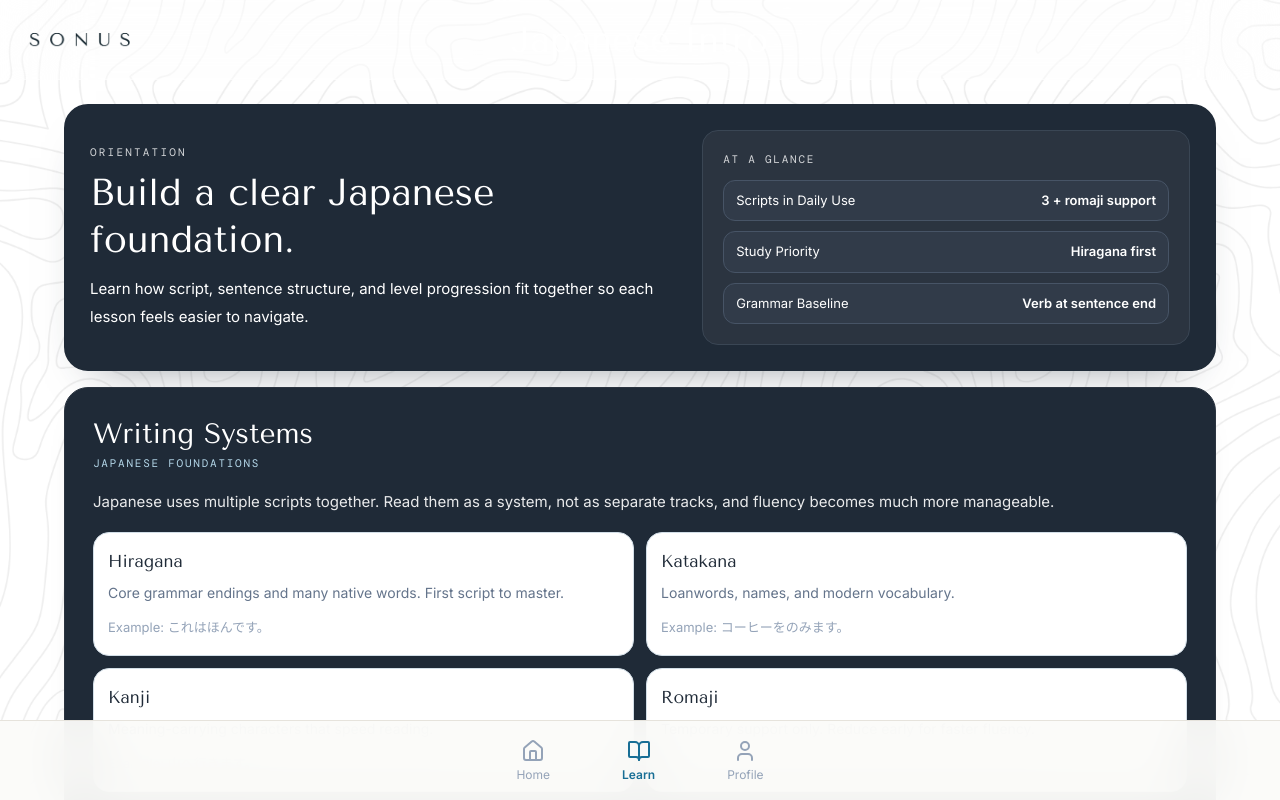
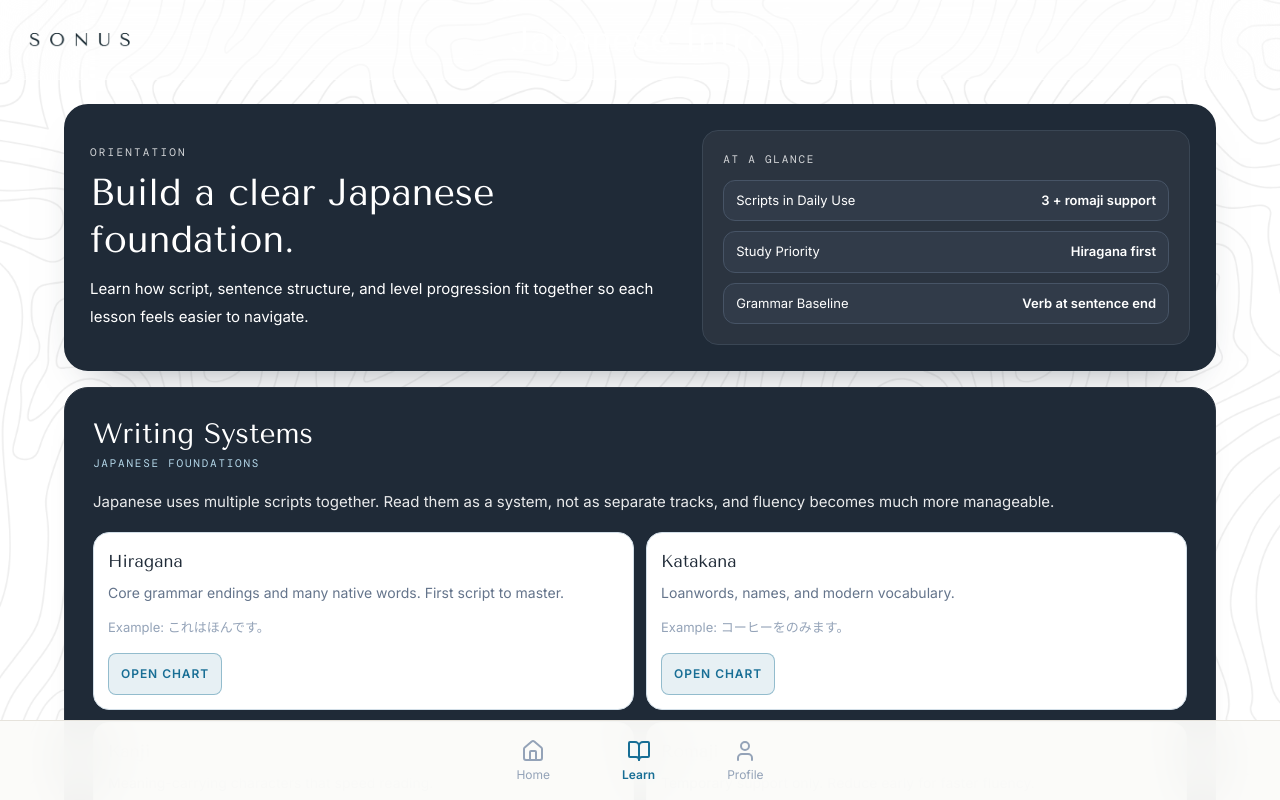
Before and after one commit to mbayers6370/Sonus, a React (Vite) app in the folder sonus-react/: page /learn/language-intro in a window 1280 px wide. Both pictures are taken after a click on the button "Continue as Demo". Shown: the top 800 px of the page. Built offline with nearby package versions, Linux system fonts and the light colour scheme; no server answers; a web font is replaced by a local one.

Commit message:
Updates to character pages to include hiragana and katakana

```diff
--- a/sonus-react/src/components/JapaneseIntroScreen.tsx
+++ b/sonus-react/src/components/JapaneseIntroScreen.tsx
@@ -6,6 +6,8 @@ interface JapaneseIntroScreenProps {
   onGoHome: () => void;
   onOpenProfile: () => void;
   onBackToLearn: () => void;
+  onOpenHiragana: () => void;
+  onOpenKatakana: () => void;
 }
 
 const INTRO_SECTIONS = [
@@ -47,7 +49,11 @@ const STARTING_FLOW = [
   'Use romaji briefly, then phase it out as script confidence grows.',
 ];
 
-function cardContent(id: string): ReactNode {
+function cardContent(
+  id: string,
+  onOpenHiragana: () => void,
+  onOpenKatakana: () => void
+): ReactNode {
   if (id === 'writing') {
     return (
       <div className="mt-4 space-y-4 text-[15px] leading-7 text-white/90">
@@ -59,11 +65,25 @@ function cardContent(id: string): ReactNode {
             <p className="main-font text-[1.08rem] text-text-dark">Hiragana</p>
             <p className="mt-1 text-[14px] text-text-med">Core grammar endings and many native words. First script to master.</p>
             <p className="mt-1.5 text-[13px] text-text-light">Example: これはほんです。</p>
+            <button
+              type="button"
+              onClick={onOpenHiragana}
+              className="mt-3 inline-flex rounded-lg border border-[#186E95]/40 bg-[#186E95]/10 px-3 py-1.5 text-[12px] font-semibold uppercase tracking-[0.08em] text-[#186E95] hover:bg-[#186E95]/15"
+            >
+              Open Chart
+            </button>
           </div>
           <div className="rounded-2xl border border-[#D2DEE7] bg-white p-3.5">
             <p className="main-font text-[1.08rem] text-text-dark">Katakana</p>
             <p className="mt-1 text-[14px] text-text-med">Loanwords, names, and modern vocabulary.</p>
             <p className="mt-1.5 text-[13px] text-text-light">Example: コーヒーをのみます。</p>
+            <button
+              type="button"
+              onClick={onOpenKatakana}
+              className="mt-3 inline-flex rounded-lg border border-[#186E95]/40 bg-[#186E95]/10 px-3 py-1.5 text-[12px] font-semibold uppercase tracking-[0.08em] text-[#186E95] hover:bg-[#186E95]/15"
+            >
+              Open Chart
+            </button>
           </div>
           <div className="rounded-2xl border border-[#D2DEE7] bg-white p-3.5">
             <p className="main-font text-[1.08rem] text-text-dark">Kanji</p>
@@ -147,6 +167,8 @@ function cardContent(id: string): ReactNode {
 export default function JapaneseIntroScreen({
   onGoHome,
   onOpenProfile,
+  onOpenHiragana,
+  onOpenKatakana,
 }: JapaneseIntroScreenProps) {
   return (
     <div className="min-h-screen page-shell px-6 with-bottom-nav bg-[linear-gradient(180deg,#F7FAFD_0%,#EEF4F8_100%)]">
@@ -191,7 +213,7 @@ export default function JapaneseIntroScreen({
             <article key={section.id} className="px-5 py-6 sm:px-7 sm:py-7">
               <h3 className="main-font text-[1.5rem] sm:text-[1.75rem] leading-tight text-white">{section.title}</h3>
               <p className="mt-1 text-[11px] uppercase tracking-[0.16em] font-mono text-[#B5D8EA]">Japanese Foundations</p>
-              <div className="text-white/90">{cardContent(section.id)}</div>
+              <div className="text-white/90">{cardContent(section.id, onOpenHiragana, onOpenKatakana)}</div>
             </article>
           ))}
         </div>
--- a/sonus-react/src/routes/AppRoutes.tsx
+++ b/sonus-react/src/routes/AppRoutes.tsx
@@ -7,6 +7,7 @@ import UnitSelect from '../components/UnitSelect';
 import AboutSonusScreen from '../components/AboutSonusScreen';
 import ProfileProgressScreen from '../components/ProfileProgressScreen';
 import JapaneseIntroScreen from '../components/JapaneseIntroScreen';
+import JapaneseKanaChartScreen from '../components/JapaneseKanaChartScreen';
 import LessonRouteController from './LessonRouteController';
 import { LEVEL_BY_ID, isMandarinBandLocked, tierForBand } from './lessonRouting';
 import { apiFetch } from '../lib/apiClient';
@@ -429,6 +430,28 @@ export default function AppRoutes() {
             onGoHome={goHome}
             onOpenProfile={goProfile}
             onBackToLearn={() => navigate('/learn')}
+            onOpenHiragana={() => navigate('/learn/language-intro/hiragana')}
+            onOpenKatakana={() => navigate('/learn/language-intro/katakana')}
+          />
+        }
+      />
+      <Route
+        path="/learn/language-intro/hiragana"
+        element={
+          <JapaneseKanaChartScreen
+            script="hiragana"
+            onGoHome={goHome}
+            onOpenProfile={goProfile}
+          />
+        }
+      />
+      <Route
+        path="/learn/language-intro/katakana"
+        element={
+          <JapaneseKanaChartScreen
+            script="katakana"
+            onGoHome={goHome}
+            onOpenProfile={goProfile}
           />
         }
       />
```
